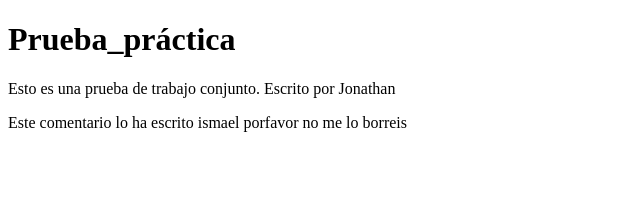
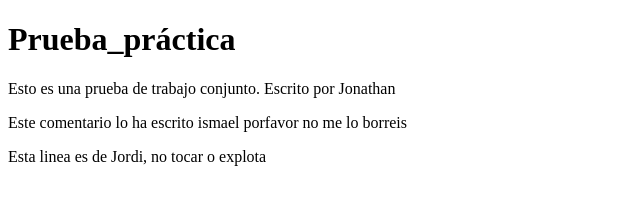
Before and after one commit to ismaeldeatras/Practica2, a plain HTML site: page index.html in a window 1280 px wide. Shown: the whole page, without its empty margins (0-640 px from the left). Drawn offline with Linux system fonts and the light colour scheme.

Commit message:
Esto es nuestro index

```diff
--- a/index.html
+++ b/index.html
@@ -10,5 +10,6 @@
     <h1>Prueba_práctica</h1>
     <P>Esto es una prueba de trabajo conjunto. Escrito por Jonathan</P>
     <p>Este comentario lo ha escrito ismael porfavor no me lo borreis</p>
+    <p>Esta linea es de Jordi, no tocar o explota</p>
 </body>
 </html>
```
